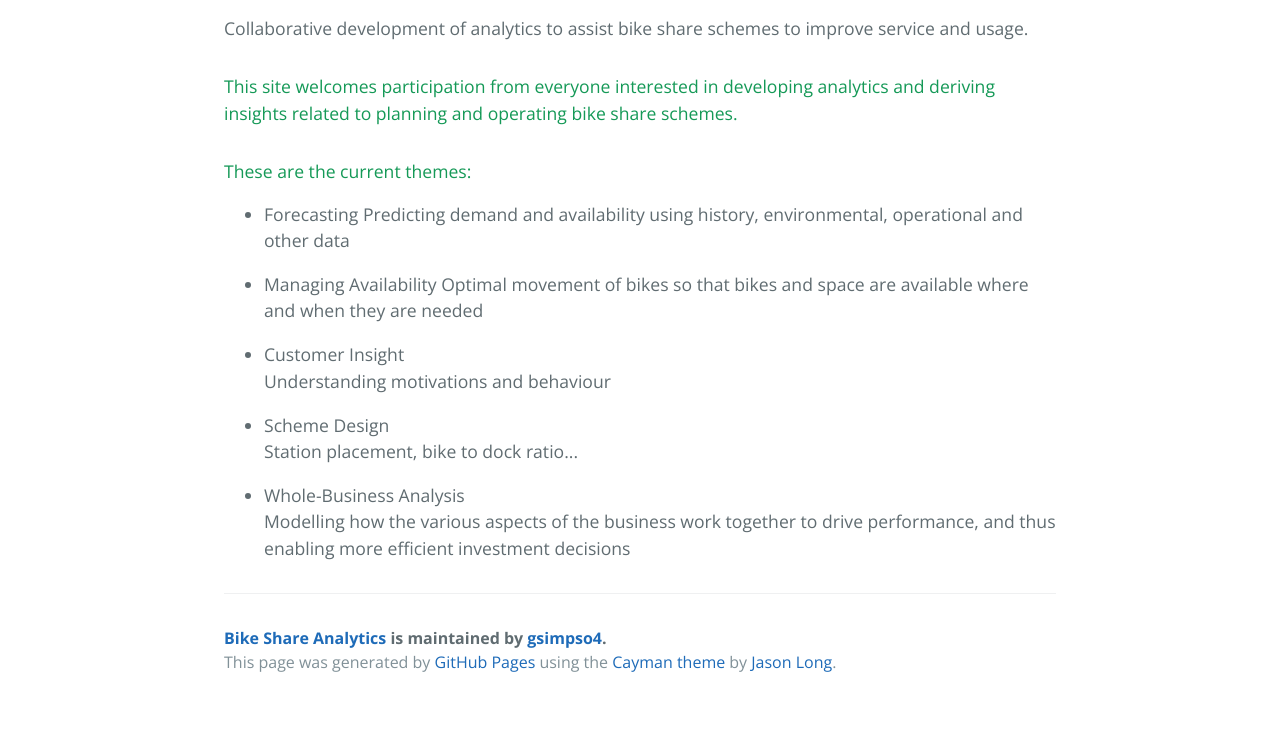
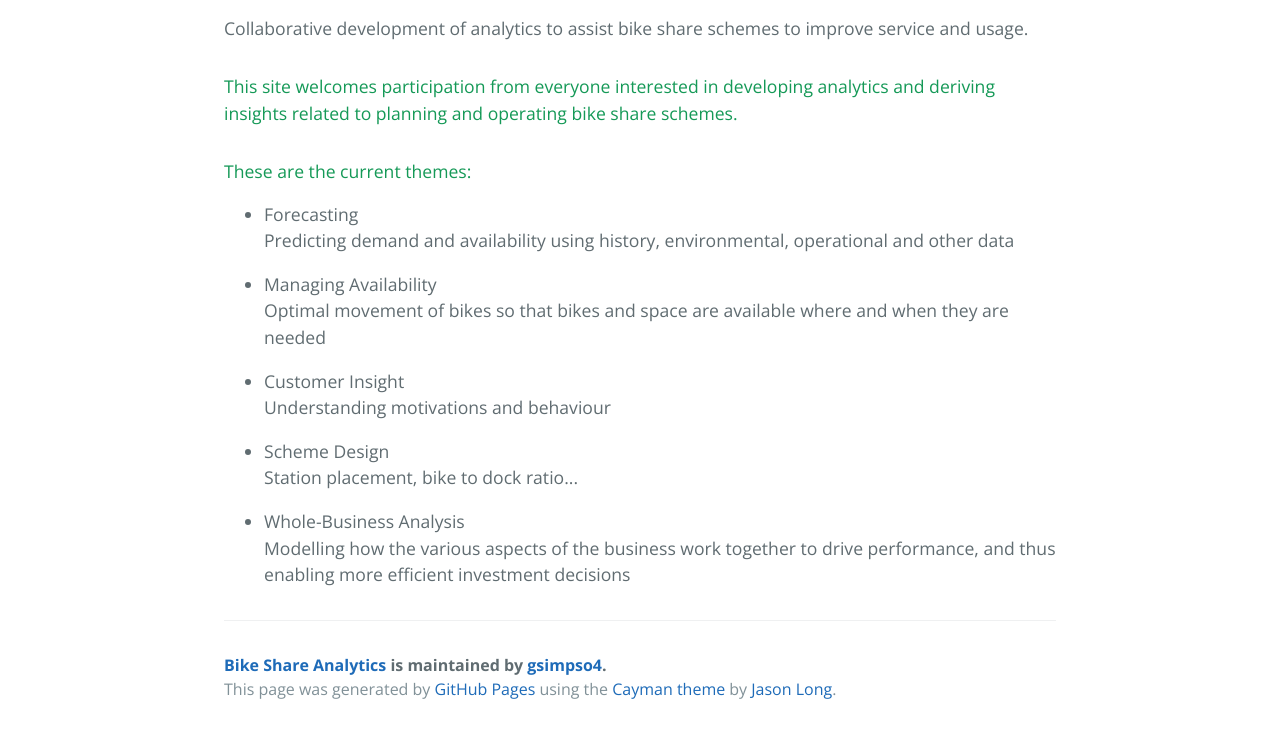
Before and after one commit to gsimpso4/Bike-Share-Analytics, a plain HTML site: page index.html in a window 1280 px wide. Shown: the part 470-1203 px from the top of the page. Before the commit the page ends 1176 px from the top, so only its background shows below. Drawn offline with nearby package versions, Linux system fonts and the light colour scheme.

Commit message:
Create gh-pages branch via GitHub

```diff
--- a/index.html
+++ b/index.html
@@ -31,9 +31,9 @@
 <a id="these-are-the-current-themes" class="anchor" href="#these-are-the-current-themes" aria-hidden="true"><span class="octicon octicon-link"></span></a>These are the current themes:</h4>
 
 <ul>
-<li><p>Forecasting
+<li><p>Forecasting<br>
 Predicting demand and availability using history, environmental, operational and other data  </p></li>
-<li><p>Managing Availability
+<li><p>Managing Availability<br>
 Optimal movement of bikes so that bikes and space are available where and when they are needed  </p></li>
 <li><p>Customer Insight<br>
 Understanding motivations and behaviour  </p></li>
--- a/params.json
+++ b/params.json
@@ -1 +1 @@
-{"name":"Bike Share Analytics","tagline":"Collaborative development of analytics to assist Cycle Hire schemes to improve service and usage. ","body":"# Bike share Analytics\r\n Collaborative development of analytics to assist bike share schemes to improve service and usage.  \r\n#### This site welcomes participation from everyone interested in developing analytics and deriving insights related to planning and operating bike share schemes.  \r\n\r\n#### These are the current themes:  \r\n\r\n* Forecasting\r\n  Predicting demand and availability using history, environmental, operational and other data  \r\n\r\n* Managing Availability\r\n   Optimal movement of bikes so that bikes and space are available where and when they are needed  \r\n* Customer Insight  \r\nUnderstanding motivations and behaviour  \r\n\r\n* Scheme Design  \r\nStation placement, bike to dock ratio... \r\n\r\n* Whole-Business Analysis  \r\nModelling how the various aspects of the business work together to drive performance, and thus enabling more efficient investment decisions  \r\n\r\n","google":"16748887","note":"Don't delete this file! It's used internally to help with page regeneration."}
+{"name":"Bike Share Analytics","tagline":"Collaborative development of analytics to assist Cycle Hire schemes to improve service and usage. ","body":"# Bike share Analytics\r\n Collaborative development of analytics to assist bike share schemes to improve service and usage.  \r\n#### This site welcomes participation from everyone interested in developing analytics and deriving insights related to planning and operating bike share schemes.  \r\n\r\n#### These are the current themes:  \r\n\r\n* Forecasting  \r\n  Predicting demand and availability using history, environmental, operational and other data  \r\n\r\n* Managing Availability  \r\n   Optimal movement of bikes so that bikes and space are available where and when they are needed  \r\n\r\n* Customer Insight   \r\nUnderstanding motivations and behaviour  \r\n\r\n* Scheme Design  \r\nStation placement, bike to dock ratio... \r\n\r\n* Whole-Business Analysis  \r\nModelling how the various aspects of the business work together to drive performance, and thus enabling more efficient investment decisions  \r\n\r\n","google":"16748887","note":"Don't delete this file! It's used internally to help with page regeneration."}
```
